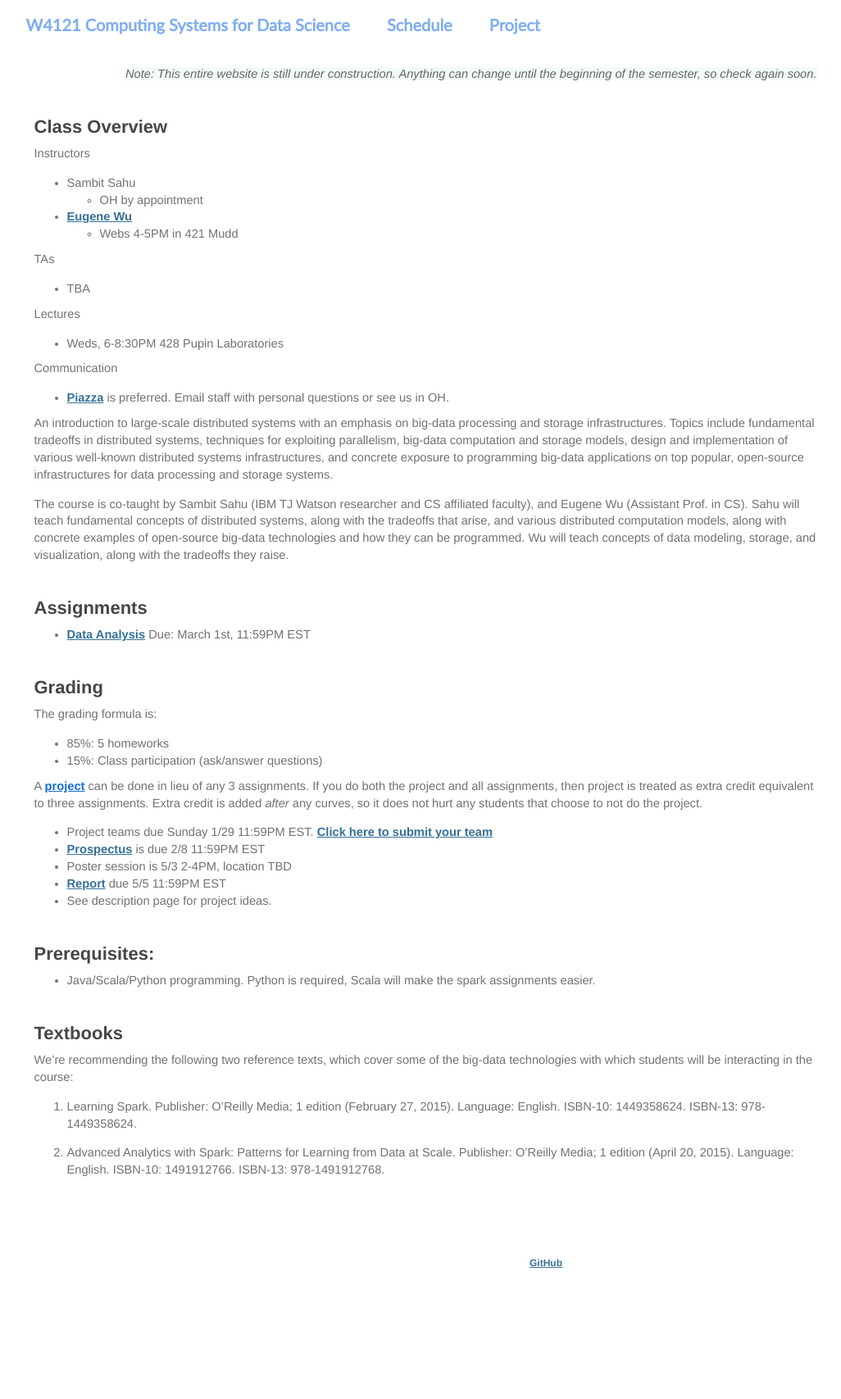
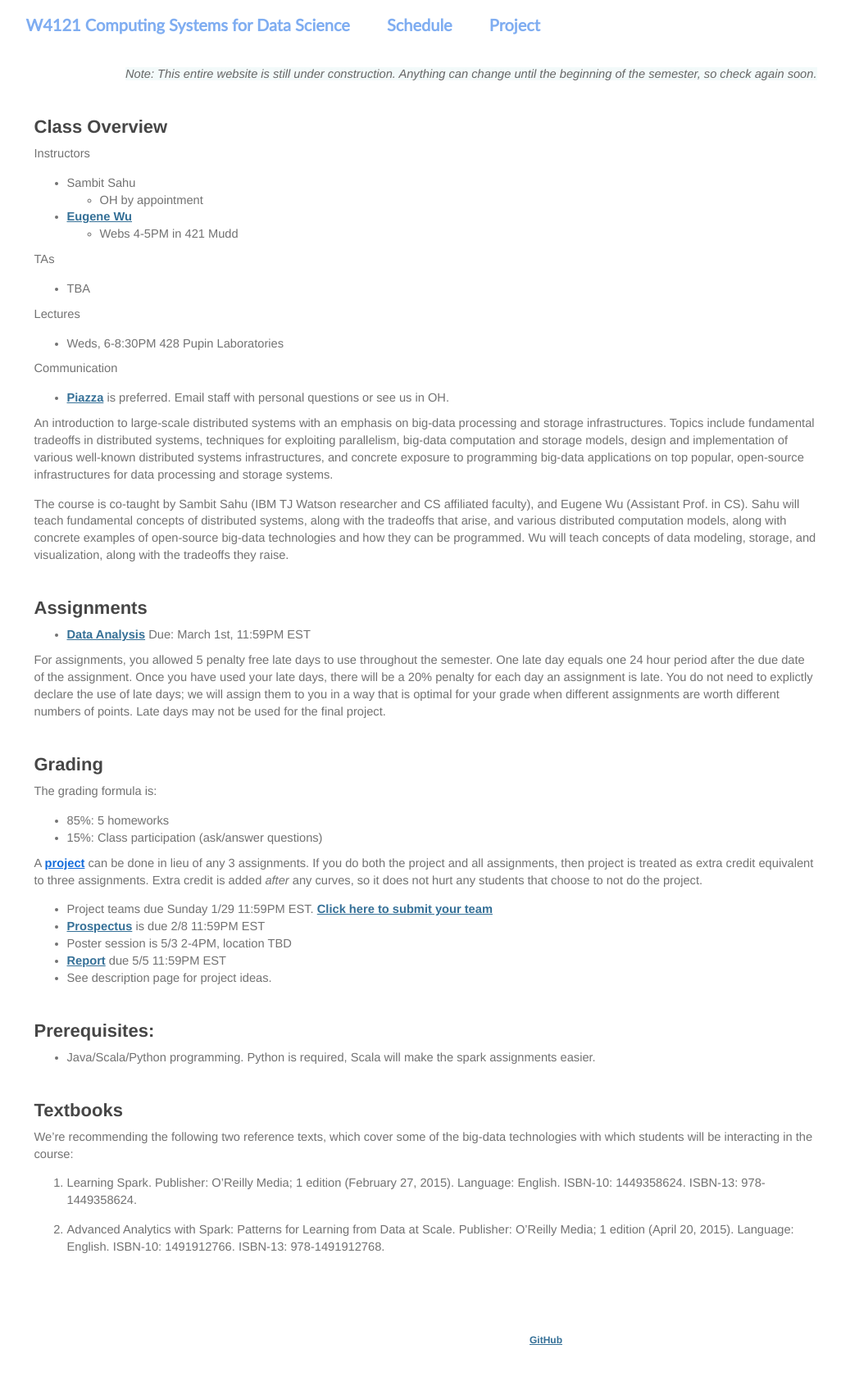
Before and after one commit to KnightMollo/w4121.github.io, a Jekyll site: the page built from index.md, in a window 1280 px wide. Shown: the whole page at 82% size, without its empty margins (121-1147 px from the left). Built offline with Jekyll 4.4.1, drawn with Linux system fonts in a browser that asks for light colours; before the commit the page ends 1613 px from its top, so only the background shows below that.

Commit message:
late days

```diff
--- a/index.md
+++ b/index.md
@@ -42,6 +42,11 @@ Sahu will teach fundamental concepts of distributed systems, along with the trad
 
 * [Data Analysis](https://www.instabase.com/Aligator/4121_csds_hw_public/fs/Instabase%20Drive/HW3/)  Due: March 1st, 11:59PM EST
 
+
+For assignments, you allowed 5 penalty free late days to use throughout the semester. One late day equals one 24 hour period after the due date of the assignment. Once you have used your late days, there will be a 20% penalty for each day an assignment is late. You do not need to explictly declare the use of late days; we will assign them to you in a way that is optimal for your grade when different assignments are worth different numbers of points. Late days may not be used for the final project.
+
+
+
 ## Grading
 
 The grading formula is:
```
